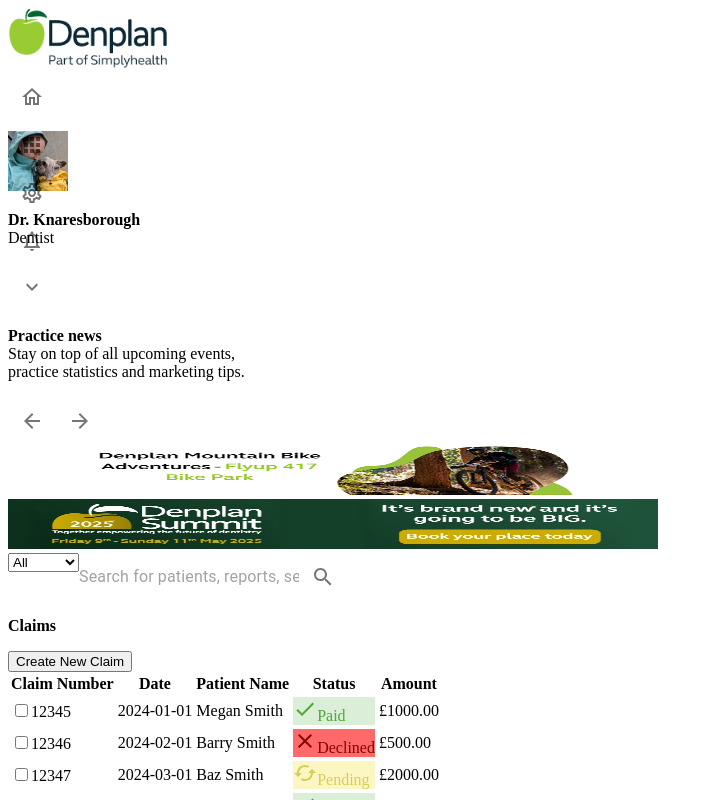
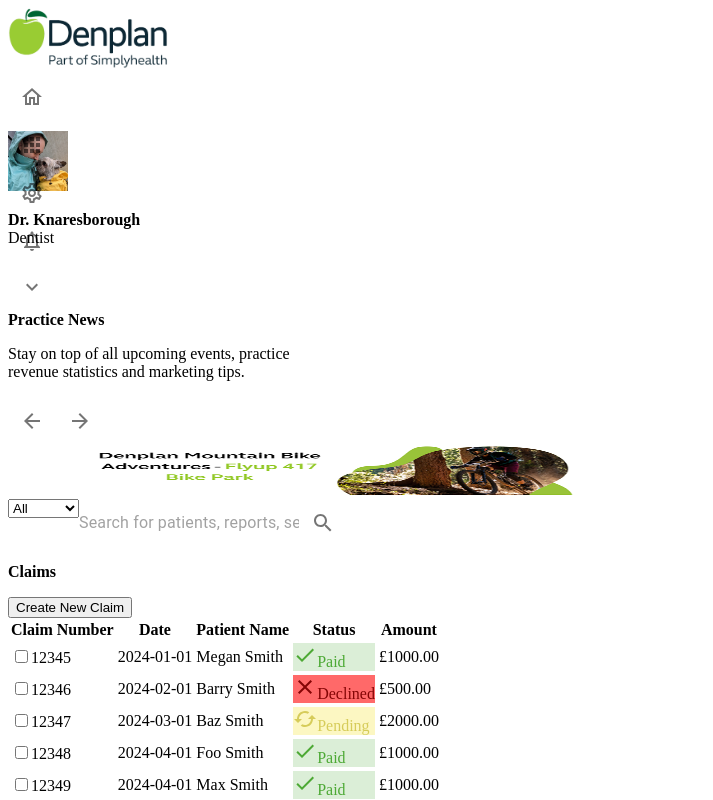
Before and after one commit to megansimplyhealth/Dashboard_Makeover, a Next.js app: page /dashboardHome in a window 1280 px wide. Shown: the top 800 px of the page, without its empty margins (0-713 px from the left). Built offline with nearby package versions, Linux system fonts and the light colour scheme.

Commit message:
add image

```diff
--- a/componets/dynamicBanner.tsx
+++ b/componets/dynamicBanner.tsx
@@ -17,13 +17,17 @@
 
   return (
     <div className="absolute w-full h-full flex items-center justify-center">
-      <div className="flex items-center justify-between w-full px-10 py-4 ml-5">
+      <div className="flex items-center justify-between w-full px-10 py-4">
 
         <div className="flex items-center">
           <div className="h-28">
-            <p className="text-left leading-none">
-              <strong className="text-3xl text-black">Practice news</strong><br />
-              <span className="text-xs text-grey-4 leading-none">Stay on top of all upcoming events, <br /> practice statistics and marketing tips.</span>
+            <strong className="text-5xl text-black">Practice News</strong> {/* Keep "Practice News" as is */}
+
+            <p className="text-left leading-none mt-2">
+              <span className="text-base text-grey-4 leading-none mt-2">
+                Stay on top of all upcoming events, practice<br /> {/* Line break after "practice" */}
+                revenue statistics and marketing tips.
+              </span>
             </p>
 
             <div className="flex space-x-2 mt-2">
@@ -47,7 +51,7 @@
               />
             </a>
 
-            <a className="flex items-center justify-center" href={props.image[1].link}>
+            {/* <a className="flex items-center justify-center" href={props.image[1].link}>
               <Image
                 src={props.image[1].src}
                 alt="Denplan Summit 2025 Event Banner"
@@ -55,16 +59,16 @@
                 height={50}
                 className="rounded-xl border border-grey shadow-lg"
               />
-            </a>
-
+            </a> */}
           </div>
-
         </div>
 
       </div>
     </div>
   );
 
+
+
 }
 
 export default DynamicBanner;
```
Also changed, not shown: newDashbaord.jpeg (added), 1 other file (tests, documents, lock files or other folders). Lines whose indentation alone changed are shown as unchanged.
